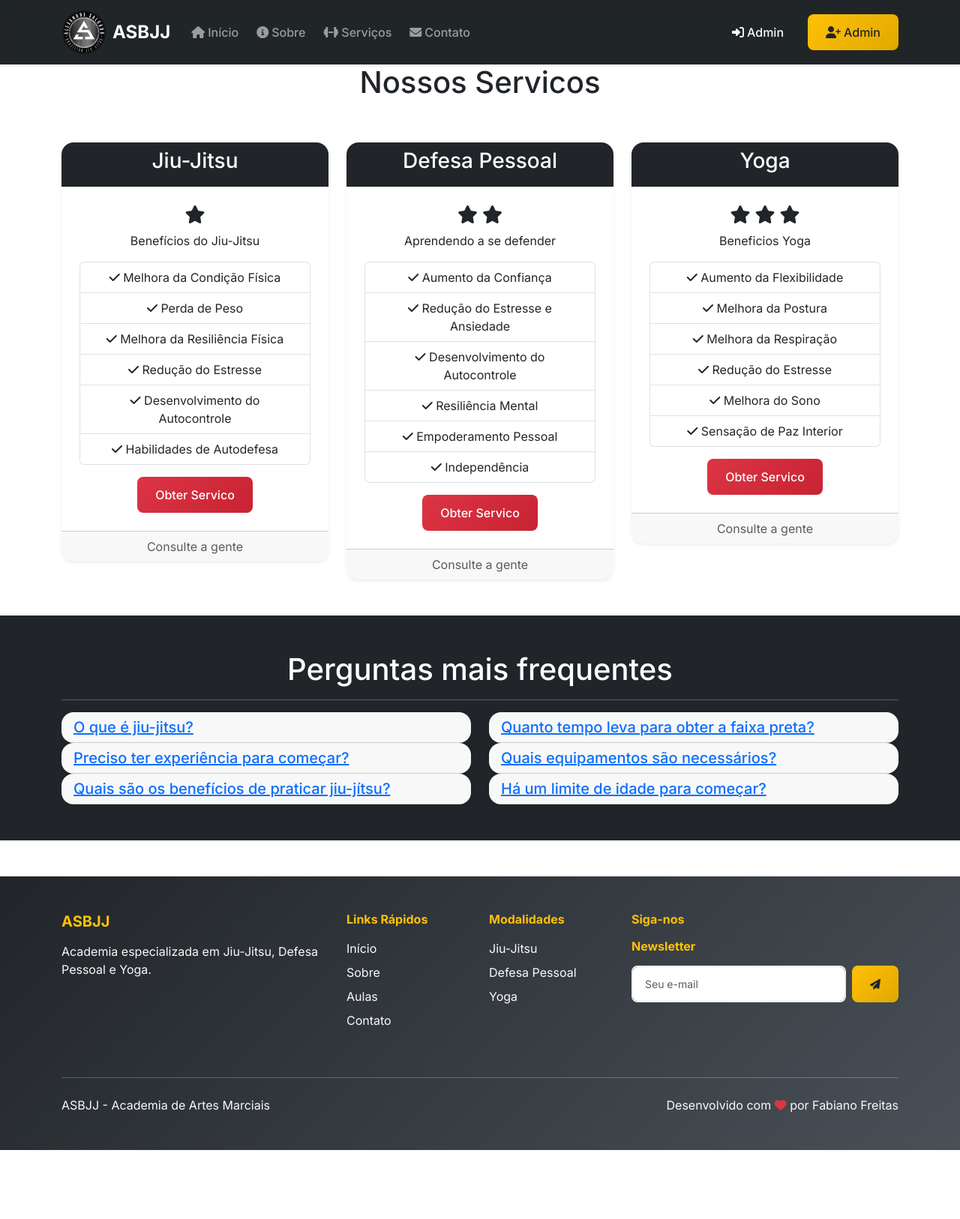
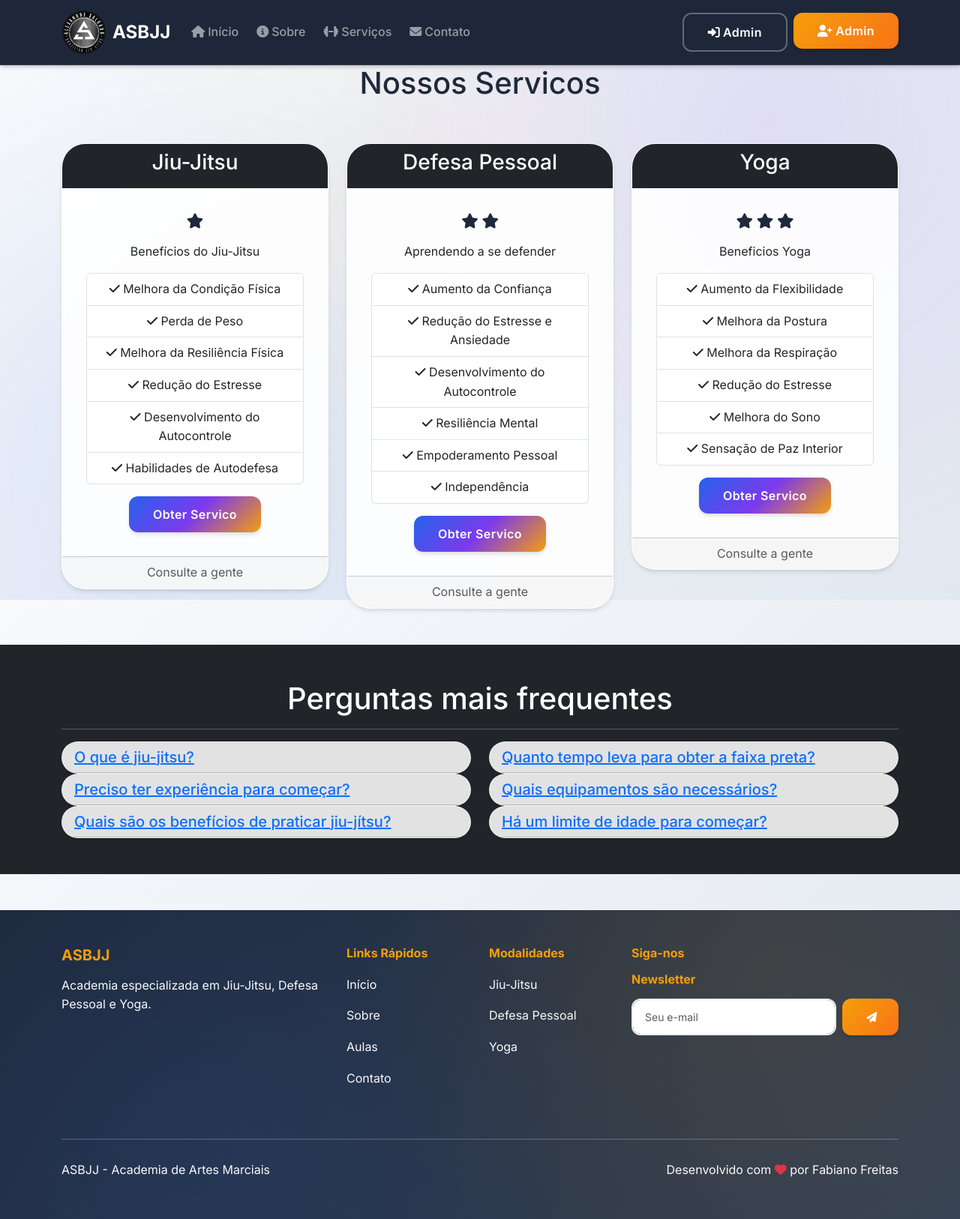
Before and after one commit to fabianosf/asbjj, a Django app: page /servicos/ in a window 1280 px wide. Shown: the whole page at 75% size. Before the commit the page ends 1534 px from the top, so only its background shows below. Run offline with Django 5.2, Linux system fonts and the light colour scheme; data that the repository does not hold is empty.

Commit message:
Update CSS with modern design - new color scheme and background

```diff
--- a/core/static/css/style.css
+++ b/core/static/css/style.css
@@ -5,25 +5,37 @@
 
 /* ===== VARIÁVEIS CSS ===== */
 :root {
-    --primary-color: #dc3545;
-    --secondary-color: #ffc107;
-    --success-color: #198754;
-    --info-color: #0dcaf0;
-    --warning-color: #ffc107;
-    --danger-color: #dc3545;
-    --light-color: #f8f9fa;
-    --dark-color: #212529;
+    --primary-color: #2563eb;
+    --secondary-color: #7c3aed;
+    --accent-color: #f59e0b;
+    --success-color: #10b981;
+    --info-color: #06b6d4;
+    --warning-color: #f59e0b;
+    --danger-color: #ef4444;
+    --light-color: #f8fafc;
+    --dark-color: #1e293b;
+    --text-primary: #1e293b;
+    --text-secondary: #64748b;
+    --text-muted: #94a3b8;
+
+    --gradient-primary: linear-gradient(135deg, #2563eb 0%, #7c3aed 50%, #f59e0b 100%);
+    --gradient-secondary: linear-gradient(135deg, #1e293b 0%, #334155 100%);
+    --gradient-accent: linear-gradient(135deg, #f59e0b 0%, #f97316 100%);
+    --gradient-hero: linear-gradient(135deg, rgba(37, 99, 235, 0.95) 0%, rgba(124, 58, 237, 0.95) 50%, rgba(245, 158, 11, 0.95) 100%);
 
     --font-family: 'Inter', -apple-system, BlinkMacSystemFont, 'Segoe UI', Roboto, sans-serif;
     --font-size-base: 1rem;
-    --line-height-base: 1.5;
+    --line-height-base: 1.6;
 
-    --border-radius: 0.5rem;
-    --border-radius-lg: 1rem;
-    --box-shadow: 0 0.125rem 0.25rem rgba(0, 0, 0, 0.075);
-    --box-shadow-lg: 0 1rem 3rem rgba(0, 0, 0, 0.175);
+    --border-radius: 0.75rem;
+    --border-radius-lg: 1.5rem;
+    --border-radius-xl: 2rem;
+    --box-shadow: 0 4px 6px -1px rgba(0, 0, 0, 0.1), 0 2px 4px -1px rgba(0, 0, 0, 0.06);
+    --box-shadow-lg: 0 20px 25px -5px rgba(0, 0, 0, 0.1), 0 10px 10px -5px rgba(0, 0, 0, 0.04);
+    --box-shadow-xl: 0 25px 50px -12px rgba(0, 0, 0, 0.25);
 
-    --transition: all 0.3s ease;
+    --transition: all 0.3s cubic-bezier(0.4, 0, 0.2, 1);
+    --transition-fast: all 0.15s cubic-bezier(0.4, 0, 0.2, 1);
 }
 
 /* ===== RESET E BASE ===== */
@@ -35,24 +47,44 @@ body {
     font-family: var(--font-family);
     font-size: var(--font-size-base);
     line-height: var(--line-height-base);
-    color: var(--dark-color);
-    background-color: #fff;
+    color: var(--text-primary);
+    background: linear-gradient(135deg, #f8fafc 0%, #e2e8f0 100%);
+    background-attachment: fixed;
     -webkit-font-smoothing: antialiased;
     -moz-osx-font-smoothing: grayscale;
+    position: relative;
+}
+
+body::before {
+    content: '';
+    position: fixed;
+    top: 0;
+    left: 0;
+    width: 100%;
+    height: 100%;
+    background:
+        radial-gradient(circle at 20% 80%, rgba(37, 99, 235, 0.1) 0%, transparent 50%),
+        radial-gradient(circle at 80% 20%, rgba(124, 58, 237, 0.1) 0%, transparent 50%),
+        radial-gradient(circle at 40% 40%, rgba(245, 158, 11, 0.05) 0%, transparent 50%);
+    z-index: -1;
+    pointer-events: none;
 }
 
 /* ===== NAVBAR ===== */
 .navbar {
     transition: var(--transition);
-    backdrop-filter: blur(10px);
-    background-color: rgba(33, 37, 41, 0.95) !important;
+    backdrop-filter: blur(20px);
+    background: rgba(30, 41, 59, 0.9) !important;
+    border-bottom: 1px solid rgba(255, 255, 255, 0.1);
     z-index: 9998 !important;
     position: relative;
+    box-shadow: var(--box-shadow);
 }
 
 .navbar-scrolled {
-    background-color: rgba(33, 37, 41, 0.98) !important;
+    background: rgba(30, 41, 59, 0.95) !important;
     box-shadow: var(--box-shadow-lg);
+    backdrop-filter: blur(25px);
 }
 
 /* Header com z-index alto para ficar sempre na frente */
@@ -131,71 +163,127 @@ header {
 
 /* ===== BOTÕES ===== */
 .btn {
-    font-weight: 500;
+    font-weight: 600;
     border-radius: var(--border-radius);
     transition: var(--transition);
     border: none;
-    padding: 0.75rem 1.5rem;
+    padding: 0.75rem 2rem;
+    position: relative;
+    overflow: hidden;
+    text-transform: none;
+    letter-spacing: 0.025em;
+}
+
+.btn::before {
+    content: '';
+    position: absolute;
+    top: 0;
+    left: -100%;
+    width: 100%;
+    height: 100%;
+    background: linear-gradient(90deg, transparent, rgba(255, 255, 255, 0.2), transparent);
+    transition: left 0.5s;
+}
+
+.btn:hover::before {
+    left: 100%;
 }
 
 .btn:hover {
-    transform: translateY(-2px);
-    box-shadow: var(--box-shadow-lg);
+    transform: translateY(-3px);
+    box-shadow: var(--box-shadow-xl);
 }
 
 .btn-primary {
-    background: linear-gradient(135deg, var(--primary-color), #c82333);
+    background: var(--gradient-primary);
+    color: white;
+    box-shadow: var(--box-shadow);
+}
+
+.btn-primary:hover {
+    background: var(--gradient-primary);
+    filter: brightness(1.1);
 }
 
 .btn-warning {
-    background: linear-gradient(135deg, var(--warning-color), #e0a800);
-    color: var(--dark-color);
+    background: var(--gradient-accent);
+    color: white;
+    box-shadow: var(--box-shadow);
+}
+
+.btn-warning:hover {
+    background: var(--gradient-accent);
+    filter: brightness(1.1);
 }
 
 .btn-success {
-    background: linear-gradient(135deg, var(--success-color), #157347);
+    background: linear-gradient(135deg, var(--success-color), #059669);
+    color: white;
+    box-shadow: var(--box-shadow);
+}
+
+.btn-success:hover {
+    background: linear-gradient(135deg, var(--success-color), #059669);
+    filter: brightness(1.1);
+}
+
+.btn-outline-light {
+    border: 2px solid rgba(255, 255, 255, 0.3);
+    color: white;
+    background: transparent;
 }
 
 .btn-outline-light:hover {
-    background-color: rgba(255, 255, 255, 0.1);
-    color: #fff;
+    background: rgba(255, 255, 255, 0.1);
+    border-color: rgba(255, 255, 255, 0.5);
+    color: white;
 }
 
 /* ===== CARDS ===== */
 .card {
     border: none;
-    border-radius: var(--border-radius-lg);
+    border-radius: var(--border-radius-xl);
     box-shadow: var(--box-shadow);
     transition: var(--transition);
     overflow: hidden;
+    background: rgba(255, 255, 255, 0.9);
+    backdrop-filter: blur(10px);
+    border: 1px solid rgba(255, 255, 255, 0.2);
 }
 
 .card:hover {
-    transform: translateY(-5px);
-    box-shadow: var(--box-shadow-lg);
+    transform: translateY(-8px) scale(1.02);
+    box-shadow: var(--box-shadow-xl);
+    background: rgba(255, 255, 255, 0.95);
 }
 
 .card-img-top {
-    height: 250px;
+    height: 280px;
     object-fit: cover;
     transition: var(--transition);
+    filter: brightness(0.9);
 }
 
 .card:hover .card-img-top {
-    transform: scale(1.05);
+    transform: scale(1.08);
+    filter: brightness(1);
 }
 
 .card-body {
-    padding: 1.5rem;
+    padding: 2rem;
+    background: transparent;
 }
 
 .card-title {
-    font-weight: 600;
-    color: var(--dark-color);
+    font-weight: 700;
+    color: var(--text-primary);
+    font-size: 1.25rem;
+    margin-bottom: 1rem;
 }
 
 .card-text {
-    color: #6c757d;
+    color: var(--text-secondary);
+    line-height: 1.6;
 }
 
 /* ===== SEÇÕES ===== */
@@ -426,24 +532,48 @@ header {
 
 /* ===== FOOTER ===== */
 footer {
-    background: linear-gradient(135deg, var(--dark-color), #495057);
+    background: var(--gradient-secondary);
     color: white;
+    position: relative;
+    overflow: hidden;
+}
+
+footer::before {
+    content: '';
+    position: absolute;
+    top: 0;
+    left: 0;
+    right: 0;
+    bottom: 0;
+    background:
+        radial-gradient(circle at 20% 80%, rgba(37, 99, 235, 0.1) 0%, transparent 50%),
+        radial-gradient(circle at 80% 20%, rgba(245, 158, 11, 0.1) 0%, transparent 50%);
+    z-index: 0;
+}
+
+footer > * {
+    position: relative;
+    z-index: 1;
 }
 
 footer h5, footer h6 {
-    color: var(--warning-color);
-    font-weight: 600;
+    color: var(--accent-color);
+    font-weight: 700;
+    margin-bottom: 1.5rem;
 }
 
 footer a {
     color: rgba(255, 255, 255, 0.8);
     text-decoration: none;
     transition: var(--transition);
+    padding: 0.25rem 0;
+    display: inline-block;
 }
 
 footer a:hover {
-    color: var(--warning-color);
+    color: var(--accent-color);
     text-decoration: none;
+    transform: translateX(5px);
 }
 
 .social-links .btn {
```
Also changed, not shown: other parts of core/static/css/style.css (+91 -8 lines).
